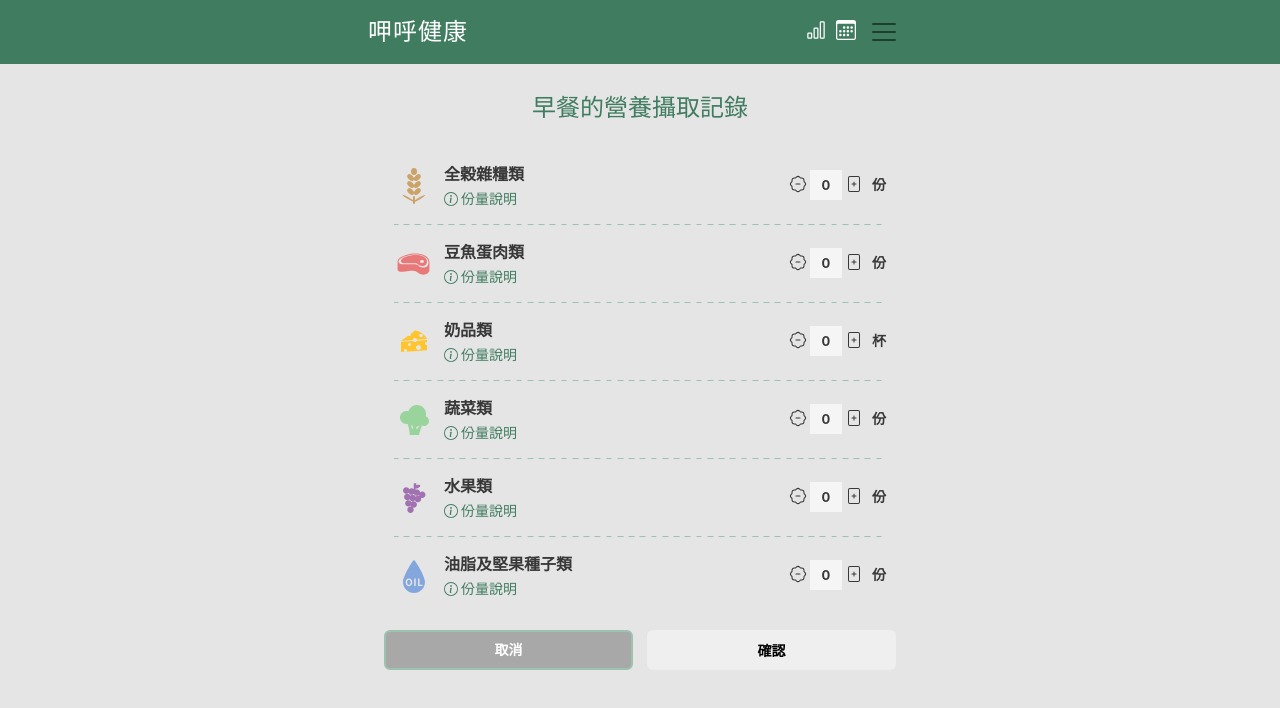
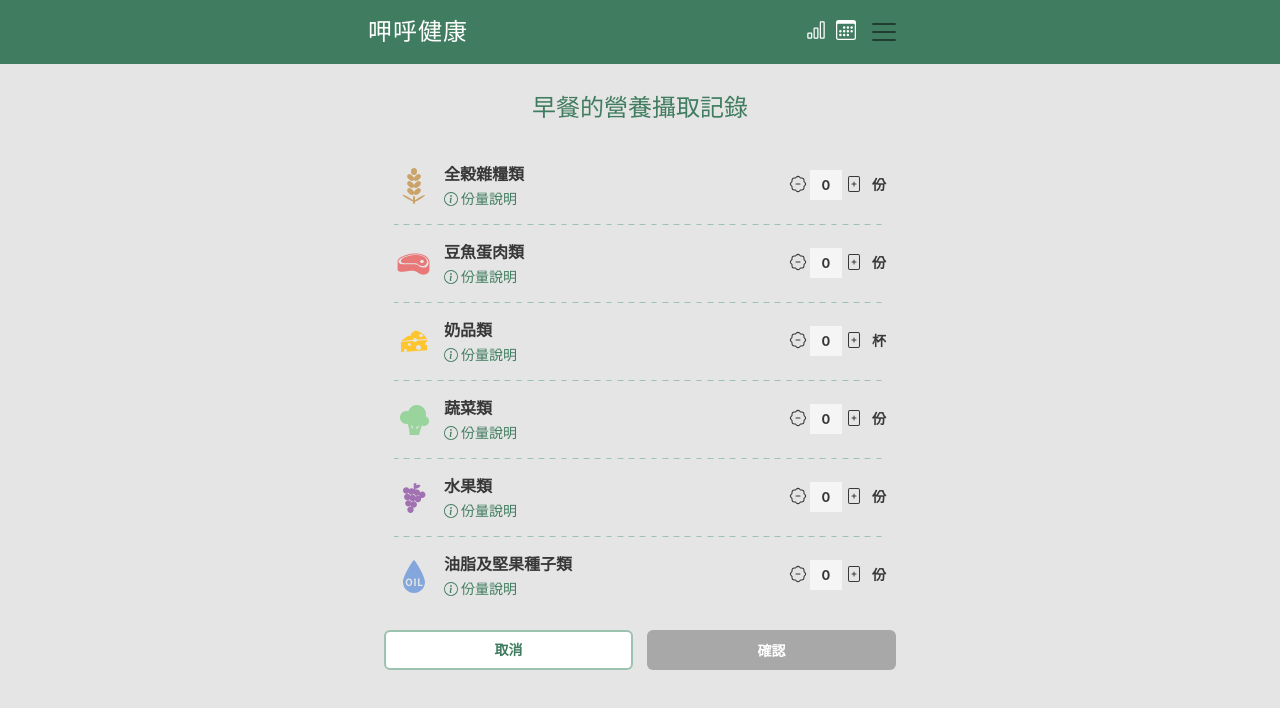
Before and after one commit to yachen168/Healthy-Eating, a Vue app: page /recording/eating-record in a window 1280 px wide. Shown: the top 708 px of the page. Built offline with nearby package versions, Linux system fonts and the light colour scheme.

Commit message:
fix: button style of eatingRecord page

```diff
--- a/src/views/recording/EatingRecord.vue
+++ b/src/views/recording/EatingRecord.vue
@@ -9,8 +9,12 @@
           @update:quantity="updateQuantity"
         ></RecordingTable>
         <div class="button-wrapper">
-          <BaseButton title="取消" buttonStyle="outline-default"></BaseButton>
-          <BaseButton title="確認" :disabledState="true"></BaseButton>
+          <BaseButton
+            title="取消"
+            :disabledState="true"
+            buttonStyle="outline-default"
+          ></BaseButton>
+          <BaseButton title="確認" :disabledState="false"></BaseButton>
         </div>
       </form>
     </main>
```
